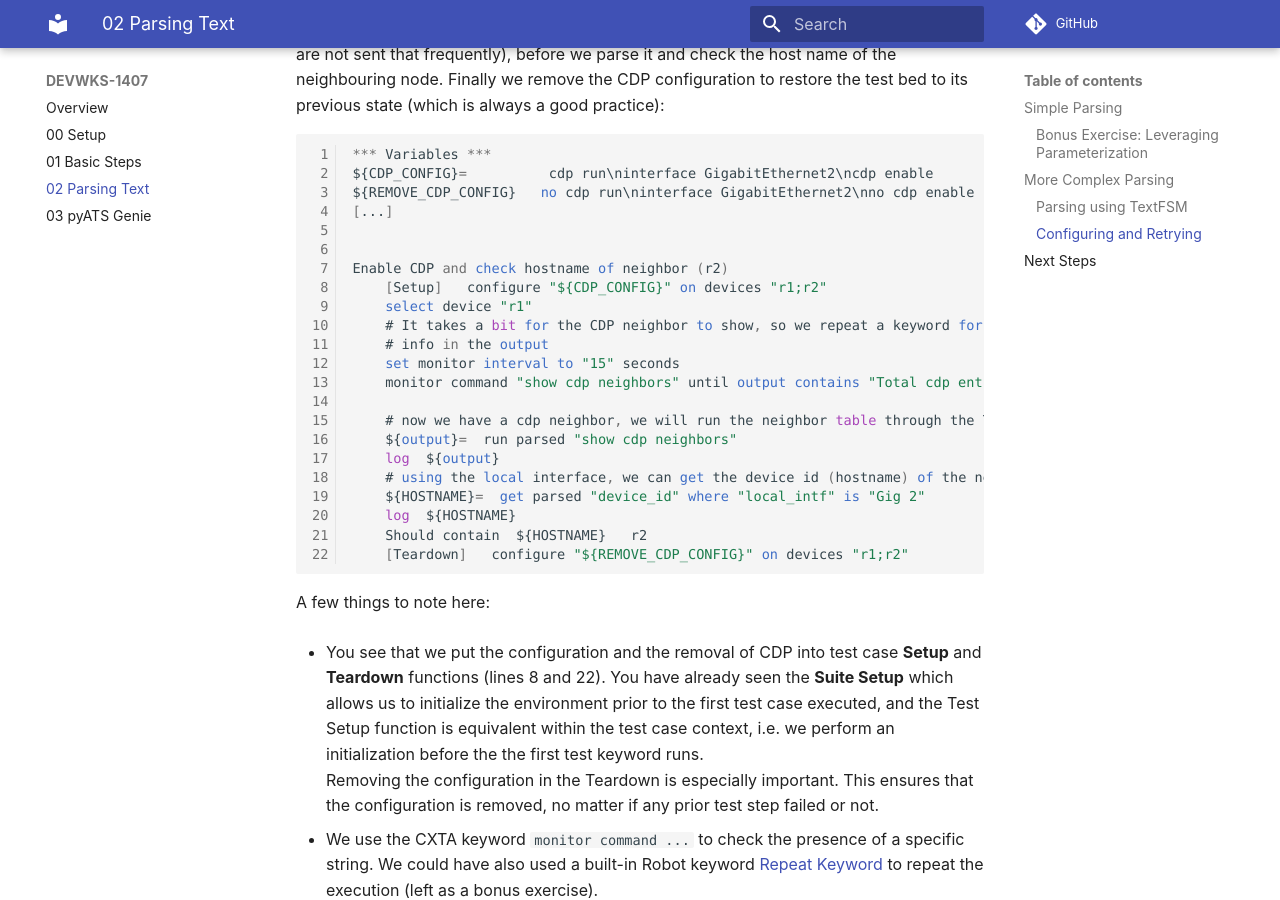
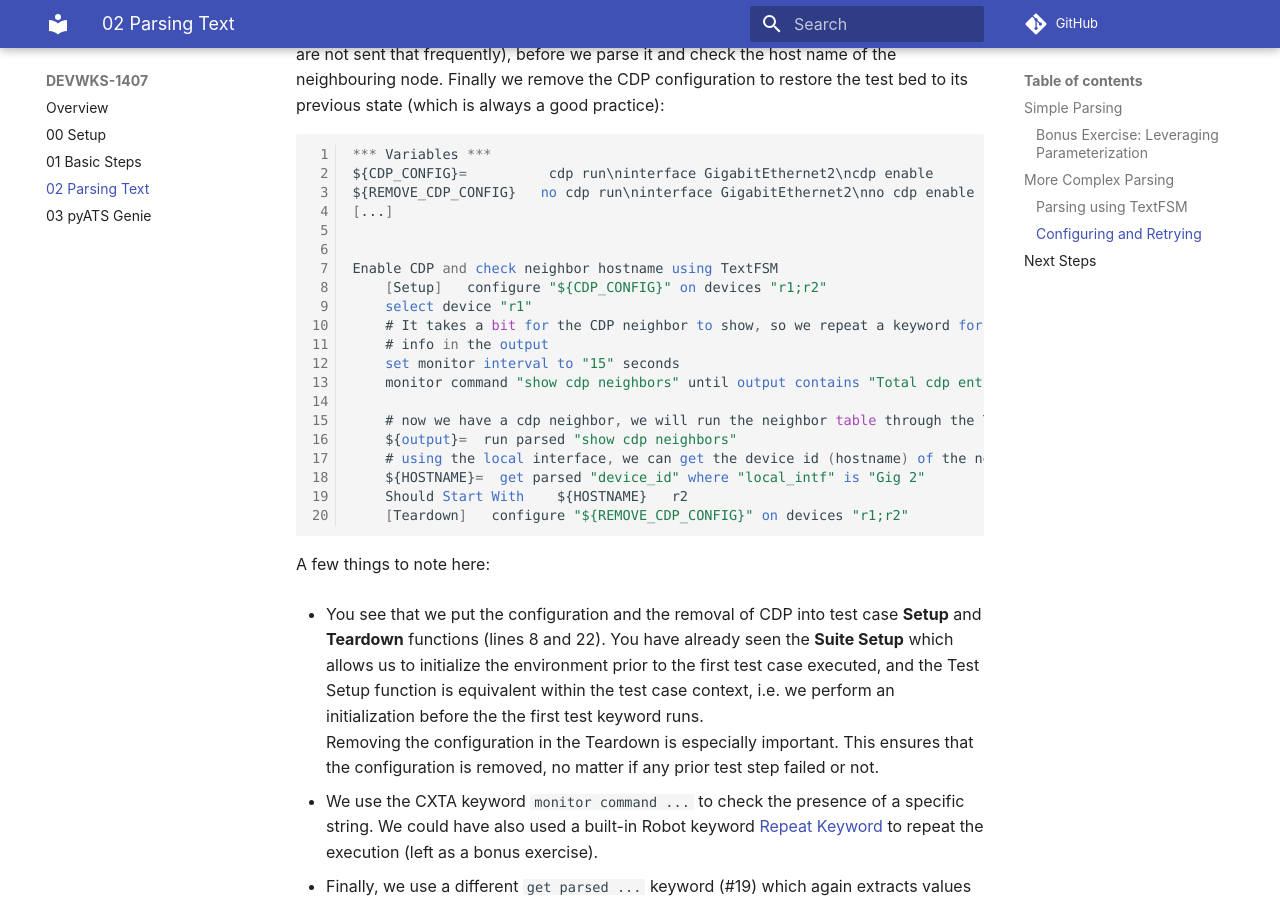
Before and after one commit to oboehmer/CLEUR20-CXTA, an MkDocs documentation site: the page built from docs/02-parsing.md, in a window 1280 px wide and 900 px high, scrolled down 4263 px. Built offline with MkDocs 1.6.1 and Material for MkDocs 9.7.7, drawn with Linux system fonts in a browser that asks for light colours; comment, search, counter and statistics services are not loaded.

Commit message:
minor cleanup

````diff
--- a/docs/02-parsing.md
+++ b/docs/02-parsing.md
@@ -170,7 +170,7 @@
 [...]
 
 
-Enable CDP and check hostname of neighbor (r2)
+Enable CDP and check neighbor hostname using TextFSM
     [Setup]   configure "${CDP_CONFIG}" on devices "r1;r2"
     select device "r1"
     # It takes a bit for the CDP neighbor to show, so we repeat a keyword for a bit we see the relevant
@@ -180,11 +180,9 @@
 
     # now we have a cdp neighbor, we will run the neighbor table through the TextFSM parser
     ${output}=  run parsed "show cdp neighbors"
-    log  ${output}
     # using the local interface, we can get the device id (hostname) of the neighbor
     ${HOSTNAME}=  get parsed "device_id" where "local_intf" is "Gig 2"
-    log  ${HOSTNAME}
-    Should contain  ${HOSTNAME}   r2
+    Should Start With    ${HOSTNAME}   r2
     [Teardown]   configure "${REMOVE_CDP_CONFIG}" on devices "r1;r2"
 ```
 
````
Also changed, not shown: docs/03-genie.md (+3 -3 lines), 3 other files.
